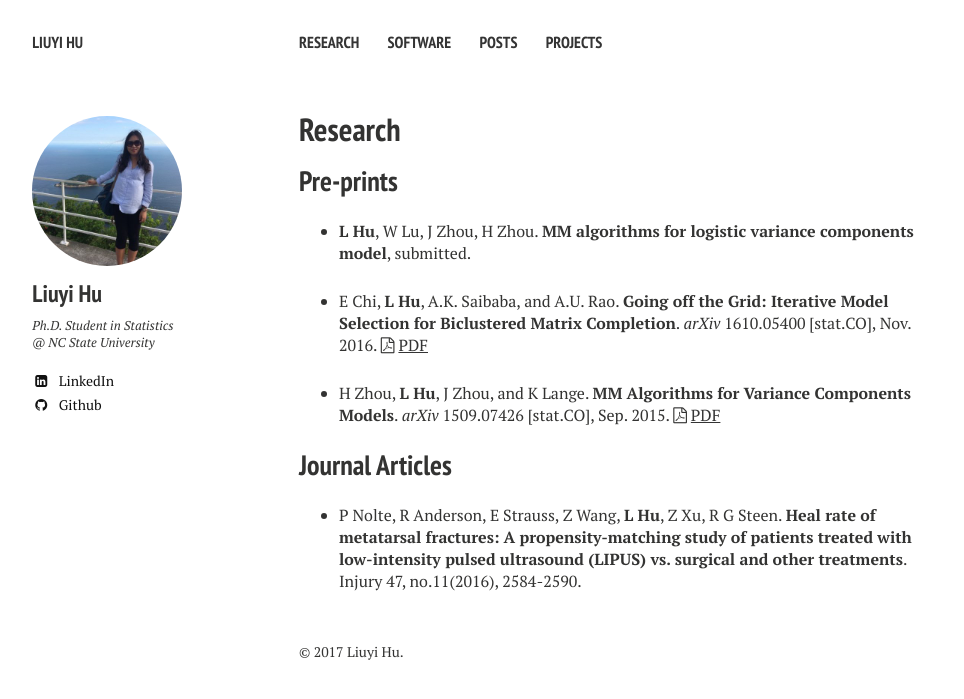
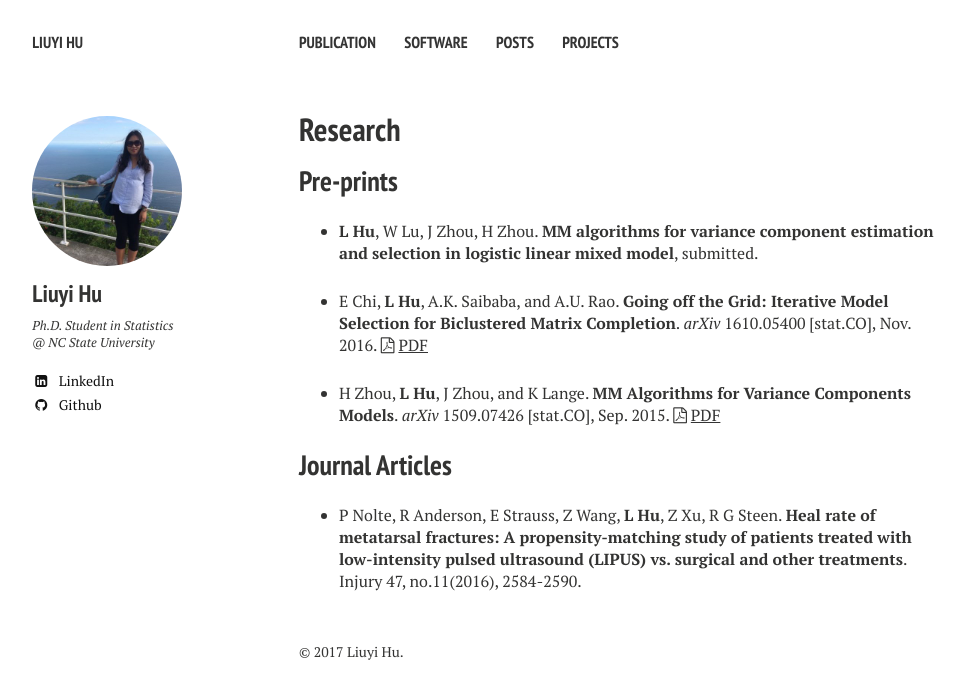
Before and after one commit to Liuyi-Hu/Liuyi-Hu.github.io, a Jekyll site: the page built from publication/index.md, in a window 1280 px wide. Shown: the top 699 px of the page, without its empty margins (21-985 px from the left). Built offline with Jekyll 4.4.1, drawn with Linux system fonts in a browser that asks for light colours; nearby versions of some CDN libraries.

Commit message:
change research to publication

```diff
--- a/_data/navigation.yml
+++ b/_data/navigation.yml
@@ -1,7 +1,7 @@
 # Site navigation links
 
-- title: Research
-  url: /research/
+- title: Publication
+  url: /publication/
 
 - title: Software
   url: /software/
--- a/research/index.md
+++ b/publication/index.md
@@ -5,7 +5,7 @@ title: Research
 
 ## Pre-prints
 
-* **L Hu**, W Lu, J Zhou, H Zhou. **MM algorithms for logistic variance components model**, submitted.
+* **L Hu**, W Lu, J Zhou, H Zhou. **MM algorithms for variance component estimation and selection in logistic linear mixed model**, submitted.
 
 *  E Chi, **L Hu**, A.K. Saibaba, and A.U. Rao. **Going off the Grid: Iterative Model Selection for Biclustered Matrix Completion**. _arXiv_ 1610.05400 [stat.CO], Nov. 2016. <i class="fa fa-file-pdf-o"></i> [PDF](https://arxiv.org/pdf/1610.05400.pdf)
 
```
